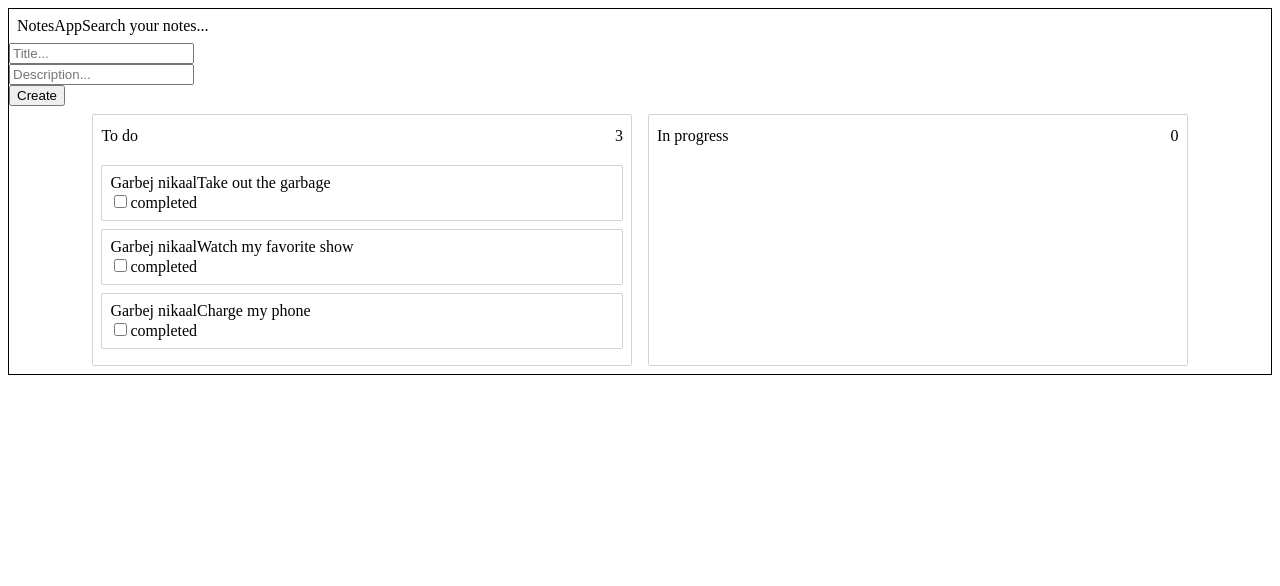
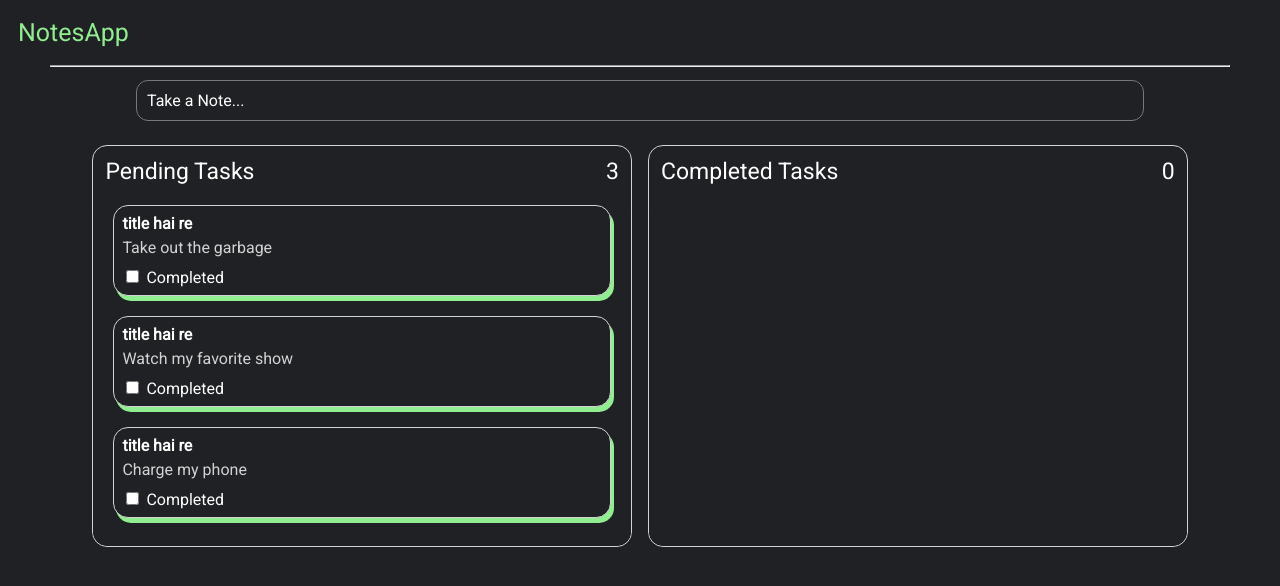
Before and after one commit to lavlife06/keepNotesApp, a React (Create React App) app: page / in a window 1280 px wide. Shown: the top 586 px of the page. Built offline with nearby package versions, Linux system fonts and the light colour scheme.

Commit message:
final submission

```diff
--- a/public/index.html
+++ b/public/index.html
@@ -3,6 +3,10 @@
   <head>
     <meta charset="utf-8" />
     <link rel="icon" href="%PUBLIC_URL%/favicon.ico" />
+    <link
+      rel="stylesheet"
+      href="https://cdnjs.cloudflare.com/ajax/libs/font-awesome/4.7.0/css/font-awesome.min.css"
+    />
     <meta name="viewport" content="width=device-width, initial-scale=1" />
     <meta name="theme-color" content="#000000" />
     <meta
--- a/src/App.css
+++ b/src/App.css
@@ -1,17 +1,27 @@
+@import url("https://fonts.googleapis.com/css2?family=Roboto&display=swap");
 body {
   display: block;
   min-height: 100%;
-  border: 1px solid black;
+  background-color: #202124;
+  font-family: Roboto;
 }
 header {
   display: flex;
   flex-direction: row;
-  margin: 8px;
+  padding: 10px;
+  border-radius: 12px;
+  font-size: 25px;
+  background-color: #202124;
+
+  color: lightgreen;
+  font-weight: 500;
 }
 section {
   display: flex;
   flex-direction: row;
   justify-content: center;
+  margin-top: 16px;
+  margin-bottom: 16px;
 }
 .mainContainer {
   display: flex;
@@ -27,3 +37,50 @@ section {
   align-items: center;
   padding: 15px;
 }
+.form {
+  display: flex;
+  margin-right: 10vw;
+  margin-left: 10vw;
+  flex-direction: column;
+  border: 1px solid rgb(121, 120, 120);
+  border-radius: 12px;
+  padding: 10px;
+  padding-top: 0px;
+  background-color: #202124;
+}
+.formInput {
+  display: flex;
+  margin: 0px;
+  width: auto;
+  height: auto;
+  font-weight: 500;
+  font-size: 17px;
+  border-style: none;
+  background-color: #202124;
+  color: white;
+  margin-bottom: 2px;
+}
+.textarea {
+  display: flex;
+  margin: 0px;
+  width: auto;
+  height: auto;
+  min-height: 80px;
+  font-weight: 500;
+  font-size: 15px;
+  border-style: none;
+  background-color: #202124;
+  color: white;
+}
+.button {
+  display: block;
+  background-color: lightgreen;
+  margin-top: 2px;
+  border: none;
+  color: black;
+  border-radius: 12px;
+  padding: 10px;
+  font-size: 18px;
+  font-weight: 700;
+  outline: none;
+}
--- a/src/App.js
+++ b/src/App.js
@@ -8,7 +8,7 @@ import { connect } from "react-redux";
 import { updateNotes, clearNotes } from "./redux/actions/notes";
 class App extends React.Component {
   state = {
-    notes: false,
+    modalOpen: false,
     formdata: {
       title: "",
       description: "",
@@ -62,6 +62,10 @@ class App extends React.Component {
         description: "",
       },
     });
+
+    this.setState({
+      modalOpen: false,
+    });
   };
 
   onDragEnd = (result) => {
@@ -101,6 +105,7 @@ class App extends React.Component {
       return;
     }
 
+    let allTasks = { ...this.props.tasks };
     // Moving from one list to another
     const startTaskIds = Array.from(start.taskIds);
     startTaskIds.splice(source.index, 1);
@@ -116,8 +121,24 @@ class App extends React.Component {
       taskIds: finishTaskIds,
     };
 
+    if (start.id === "column-1") {
+      startTaskIds.forEach((item) => {
+        allTasks[item].completed = false;
+      });
+      finishTaskIds.forEach((item) => {
+        allTasks[item].completed = true;
+      });
+    }
+    if (start.id === "column-2") {
+      startTaskIds.forEach((item) => {
+        allTasks[item].completed = true;
+      });
+      finishTaskIds.forEach((item) => {
+        allTasks[item].completed = false;
+      });
+    }
     this.props.updateNotes({
-      tasks: this.props.tasks,
+      tasks: allTasks,
       columns: {
         ...this.state.columns,
         [newStart.id]: newStart,
@@ -127,7 +148,6 @@ class App extends React.Component {
   };
 
   render() {
-    console.log(this.state.loading);
     console.log(this.props);
     if (this.state.loading) {
       return <div>Loading....</div>;
@@ -136,37 +156,86 @@ class App extends React.Component {
     return (
       <DragDropContext onDragEnd={this.onDragEnd}>
         <div className="mainContainer">
-          <header>
-            <div>NotesApp</div>
-            <div>Search your notes...</div>
+          <header
+            onClick={() => {
+              if (this.state.modalOpen) {
+                this.setState({
+                  modalOpen: false,
+                });
+              }
+            }}
+          >
+            NotesApp
           </header>
+          <hr style={{ color: "white", width: "92vw" }}></hr>
+
           {/* <div onClick={() => {}}>Create list</div> */}
+          {this.state.modalOpen ? (
+            <Fragment>
               <form
                 className="form"
                 action="create-task.html"
                 onSubmit={(e) => this.onSubmitHandler(e)}
               >
-            <div className="form-group">
+                <span
+                  style={{
+                    display: "flex",
+                    justifyContent: "flex-end",
+                    fontSize: "25px",
+                    fontWeight: 900,
+                    color: "rgb(22, 253, 157)",
+                    cursor: "pointer",
+                  }}
+                  onClick={() => {
+                    this.setState({
+                      modalOpen: false,
+                    });
+                  }}
+                >
+                  &times;
+                </span>
                 <input
+                  className="formInput"
                   type="text"
                   placeholder="Title..."
                   name="title"
                   value={title}
                   onChange={(e) => this.onChangeHandler(e)}
                 />
-            </div>
-            <div className="form-group">
-              <input
+                <textarea
+                  className="textarea"
                   type="text"
                   placeholder="Description..."
                   name="description"
                   value={description}
                   onChange={(e) => this.onChangeHandler(e)}
                 />
+                <input className="button" type="submit" value="Create" />
+              </form>
+            </Fragment>
+          ) : (
+            <div
+              className="form"
+              style={{ padding: "10px", color: "white", marginTop: "5px" }}
+              onClick={() => {
+                this.setState({
+                  modalOpen: true,
+                });
+              }}
+            >
+              Take a Note...
             </div>
-            <input type="submit" className="btn btn-primary" value="Create" />
-          </form>
-          <section>
+          )}
+
+          <section
+            onClick={() => {
+              if (this.state.modalOpen) {
+                this.setState({
+                  modalOpen: false,
+                });
+              }
+            }}
+          >
             {this.props.columnOrder.map((columnId) => {
               const column = this.props.columns[columnId];
               const tasks = column.taskIds.map(
--- a/src/component/column.jsx
+++ b/src/component/column.jsx
@@ -13,12 +13,13 @@ export default class Column extends React.Component {
             display: "flex",
             flexDirection: "row",
             justifyContent: "space-between",
+            color: "white",
           }}
         >
-          <div style={{ margin: "12px 8px 12px 8px" }}>
+          <div style={{ margin: "12px 12px 12px 12px", fontSize: "23px" }}>
             {this.props.column.title}
           </div>
-          <div style={{ margin: "12px 8px 12px 8px" }}>
+          <div style={{ margin: "12px 12px 12px 12px", fontSize: "23px" }}>
             {this.props.column.taskIds.length}
           </div>
         </div>
@@ -28,9 +29,12 @@ export default class Column extends React.Component {
               style={{
                 padding: "8px",
                 transition: "background-color 0.2s ease",
-                backgroundColor: snapshot.isDraggingOver ? "skyblue" : "white",
+                backgroundColor: snapshot.isDraggingOver
+                  ? "skyblue"
+                  : "#202124",
                 flexGrow: 1,
                 minHeight: "100px",
+                borderRadius: "15px",
               }}
               ref={provided.innerRef}
               {...provided.droppableProps}
--- a/src/component/components.css
+++ b/src/component/components.css
@@ -1,8 +1,32 @@
+@import url("https://fonts.googleapis.com/css2?family=Roboto&display=swap");
+
 .columnContainer {
   margin: 8px;
   border: 1px solid lightgrey;
-  border-radius: 2px;
+  border-radius: 15px;
   min-width: 42vw;
   display: flex;
   flex-direction: column;
+  background-color: #202124;
 }
+.title {
+  color: white;
+  font-size: 18;
+  font-weight: 800;
+}
+.descrip {
+  color: white;
+  margin-top: 5px;
+  margin-bottom: 10px;
+  font-size: 14;
+  word-wrap: break-word;
+  opacity: 0.8;
+  font-weight: 400;
+}
+.checkboxlabel {
+  color: white;
+  margin-top: 0px;
+}
+.checkboxinput {
+  margin-right: 7px;
+}
--- a/src/component/task.jsx
+++ b/src/component/task.jsx
@@ -6,10 +6,14 @@ import { connect } from "react-redux";
 import { updateNotes } from "../redux/actions/notes";
 const Container = styled.div`
   border: 1px solid lightgrey;
-  border-radius: 2px;
+  border-radius: 15px;
   padding: 8px;
-  margin-bottom: 8px;
-  background-color: ${(props) => (props.isdragging ? "lightgreen" : "white")};
+  margin-right: 12px;
+  margin-left: 12px;
+  margin-bottom: 20px;
+  background-color: ${(props) => (props.isdragging ? "#202124" : "#202124")};
+  ${"" /* box-shadow: 3px 5px 5px lightgreen inset; */}
+  box-shadow: 3px 5px lightgreen;
 `;
 
 class Task extends React.Component {
@@ -97,29 +101,31 @@ class Task extends React.Component {
             isdragging={snapshot.isDragging}
           >
             <Fragment>
-              <div>
-                {this.props.task.title}
-                {this.props.task.content}
-              </div>
+              <div className="title">{this.props.task.title}</div>
+              <div className="descrip">{this.props.task.content}</div>
               {this.props.task.completed ? (
                 <input
+                  className="checkboxinput"
                   type="checkbox"
                   id={this.props.task.id}
                   name={this.props.task.id}
                   value={this.props.task.completed}
-                  onClick={this.handleCheckBox}
+                  onChange={this.handleCheckBox}
                   checked
                 />
               ) : (
                 <input
+                  className="checkboxinput"
                   type="checkbox"
                   id={this.props.task.id}
                   name={this.props.task.id}
                   value={this.props.task.completed}
-                  onClick={this.handleCheckBox}
+                  onChange={this.handleCheckBox}
                 />
               )}
-              <label htmlFor={this.props.task.id}>completed</label>
+              <label className="checkboxlabel" htmlFor={this.props.task.id}>
+                Completed
+              </label>
             </Fragment>
           </Container>
         )}
--- a/src/redux/reducers/notes.js
+++ b/src/redux/reducers/notes.js
@@ -5,31 +5,31 @@ const initialState = {
     "task-1": {
       id: "task-1",
       content: "Take out the garbage",
-      title: "Garbej nikaal",
+      title: "title hai re",
       completed: false,
     },
     "task-2": {
       id: "task-2",
       content: "Watch my favorite show",
-      title: "Garbej nikaal",
+      title: "title hai re",
       completed: false,
     },
     "task-3": {
       id: "task-3",
       content: "Charge my phone",
-      title: "Garbej nikaal",
+      title: "title hai re",
       completed: false,
     },
   },
   columns: {
     "column-1": {
       id: "column-1",
-      title: "To do",
+      title: "Pending Tasks",
       taskIds: ["task-1", "task-2", "task-3"],
     },
     "column-2": {
       id: "column-2",
-      title: "In progress",
+      title: "Completed Tasks",
       taskIds: [],
     },
   },
```
Lines whose indentation alone changed are shown as unchanged.
